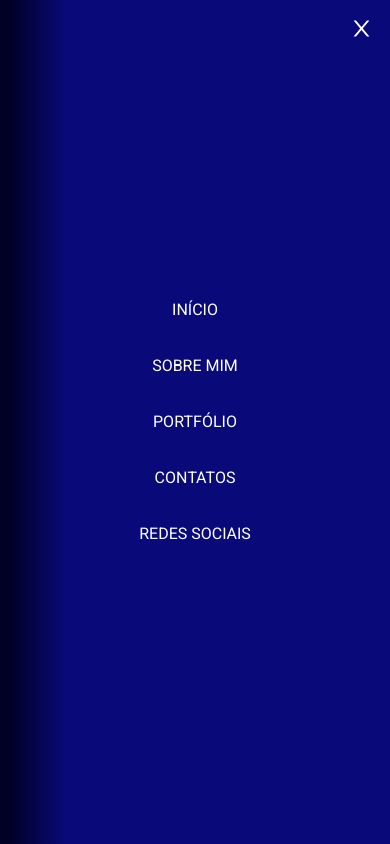
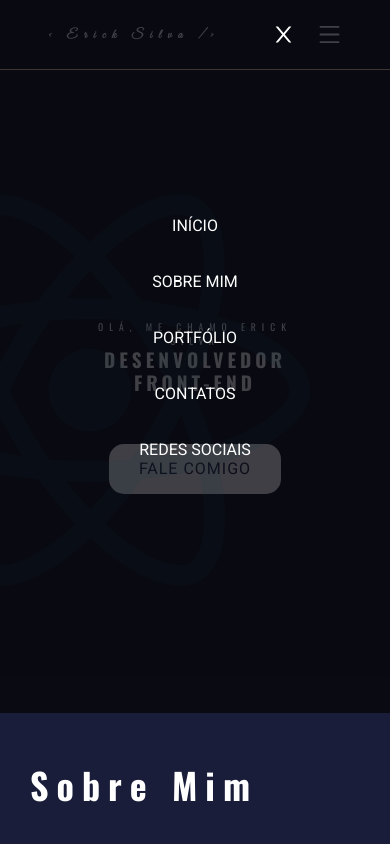
Before and after one commit to eiericksilva/eiericksilva.github.io, a React (Create React App) app: page / in a window 390 px wide. Both pictures are taken after a click on the icon 329 px from the left and 34 px from the top of the page. Shown: the top 844 px of the page. Built offline with nearby package versions, Linux system fonts and the light colour scheme.

Commit message:
alterando alguns estilos

```diff
--- a/src/components/CardRepositories/styles.js
+++ b/src/components/CardRepositories/styles.js
@@ -6,7 +6,7 @@ export const Container = styled.div`
   height: auto;
   padding: 70px;
   background-color: rgb(10, 10, 18);
-  border-radius: 20px;
+  border-radius: 15px;
 
   @media (max-width: 768px) {
     width: 100%;
--- a/src/components/MenuMobile/MenuMobile.jsx
+++ b/src/components/MenuMobile/MenuMobile.jsx
@@ -4,14 +4,11 @@ import { AiOutlineClose } from "react-icons/ai";
 const MenuMobile = ({ menuIsVisible, setMenuIsVisible }) => {
   useEffect(() => {
     document.body.style.overflowY = menuIsVisible ? "hidden" : "auto";
-    setTimeout(() => {
-      setMenuIsVisible(false);
-    }, 10000);
   }, [menuIsVisible, setMenuIsVisible]);
   return (
     <Container isVisible={menuIsVisible}>
       <AiOutlineClose size={25} onClick={() => setMenuIsVisible(false)} />
-      <nav>
+      <nav onClick={() => setMenuIsVisible(false)}>
         <a href="#Inicio">INÍCIO</a>
         <a href="#SobreMim">SOBRE MIM</a>
         <a href="#Projetos">PORTFÓLIO</a>
--- a/src/components/MenuMobile/MenuMobile.styles.jsx
+++ b/src/components/MenuMobile/MenuMobile.styles.jsx
@@ -2,9 +2,8 @@ import styled, { css } from "styled-components";
 
 export const Container = styled.div`
   position: absolute;
-  backdrop-filter: blur(3px);
   width: 100%;
-  height: 100%;
+  height: 80%;
   top: 0;
   bottom: 0;
   left: 0;
@@ -17,16 +16,13 @@ export const Container = styled.div`
   opacity: 0;
   pointer-events: none;
 
-  background: rgb(2, 0, 36);
-  background: linear-gradient(
-    90deg,
-    rgba(2, 0, 36, 1) 2%,
-    rgba(9, 9, 121, 1) 17%
-  );
+  background-color: #0a0a12c6;
+
   svg {
+    cursor: pointer;
     position: absolute;
-    top: 1rem;
-    right: 1rem;
+    top: 1.4rem;
+    right: 5.9rem;
   }
 
   nav {
```
